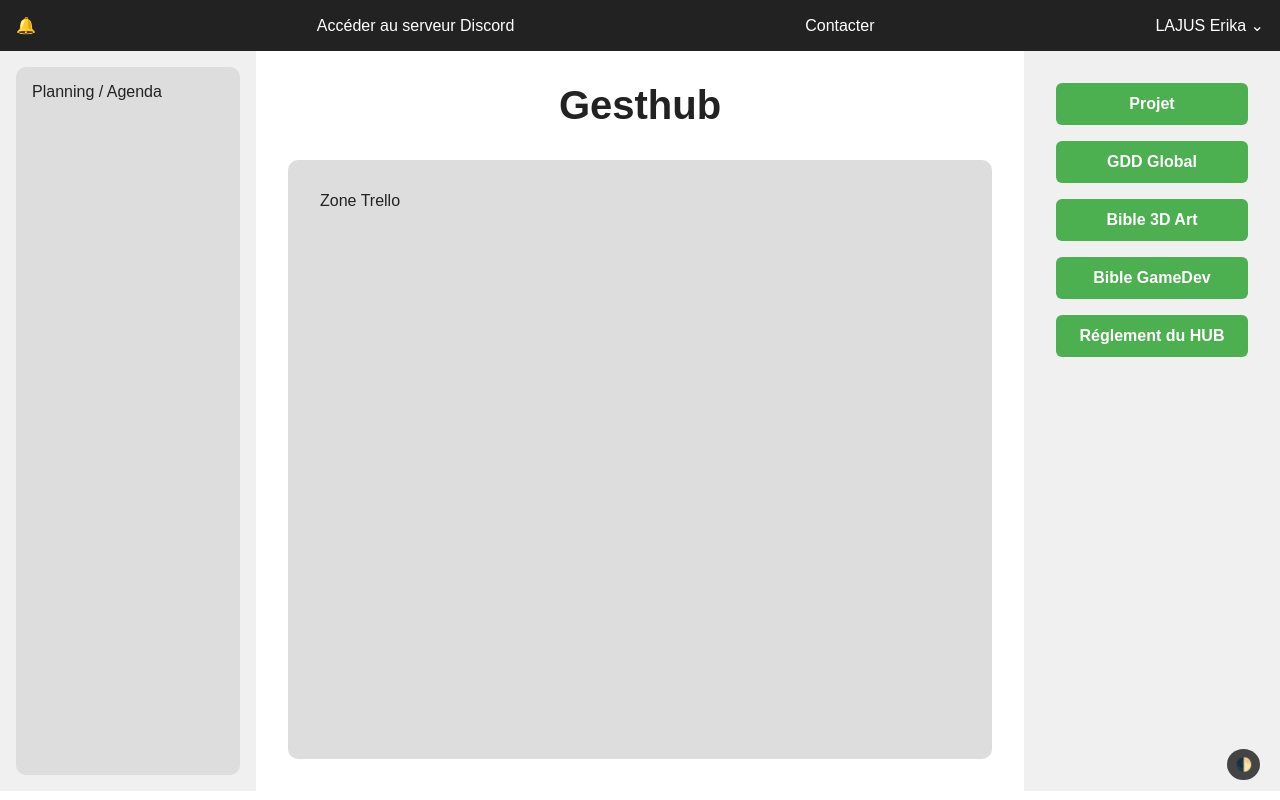
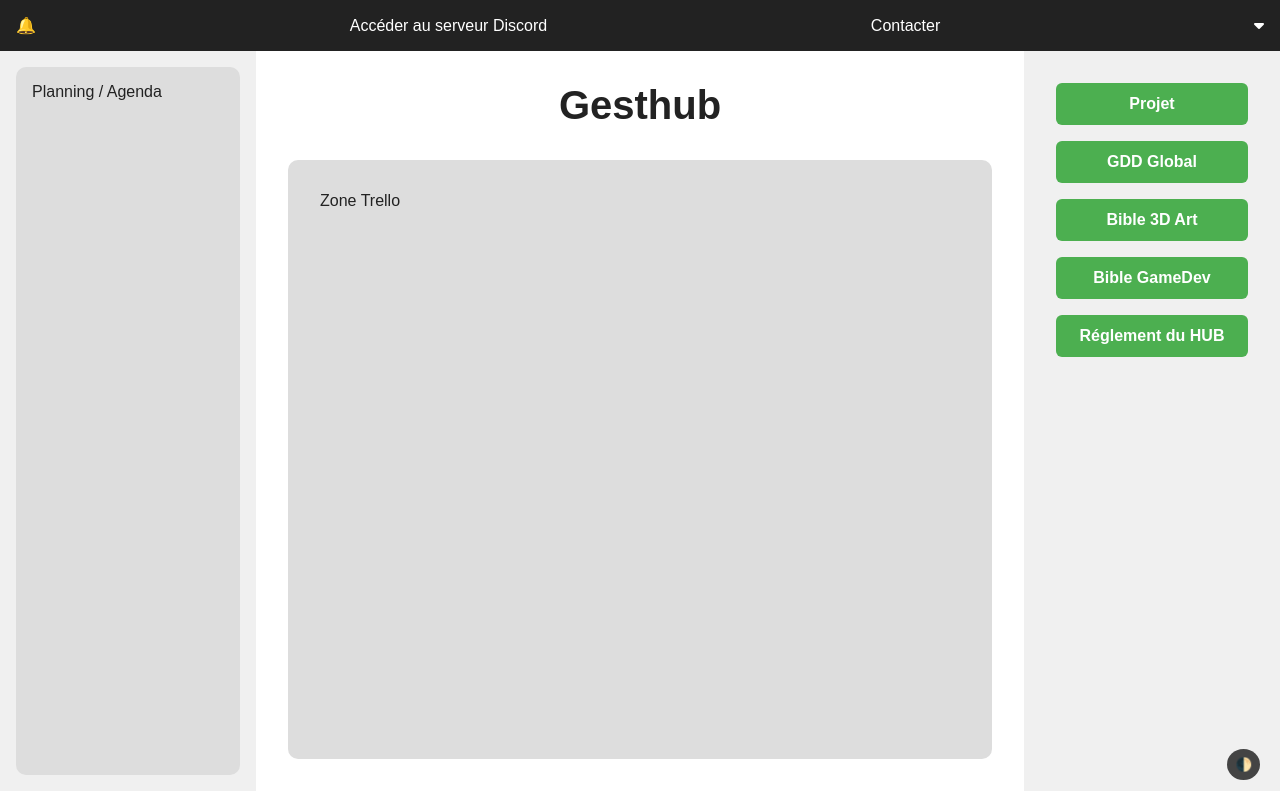
Before and after one commit to M1n-0/gesthub, a Flask app: template web/templates/view/index.html in a window 1280 px wide. Run offline with Flask 3, Linux system fonts and the light colour scheme; the template is opened without the code that fills it, so the values that code supplies are empty.

Commit message:
Test fontAwesome

```diff
--- a/web/templates/view/index.html
+++ b/web/templates/view/index.html
@@ -5,6 +5,7 @@
   <meta name="viewport" content="width=device-width, initial-scale=1.0"/>
   <title>Gesthub</title>
   <link rel="stylesheet" href="{{ url_for('static', filename='assets/css/index.css') }}" />
+  <link rel="stylesheet" href="https://cdnjs.cloudflare.com/ajax/libs/font-awesome/6.7.2/css/all.min.css" />
 </head>
 <body>
 
@@ -29,7 +30,7 @@
         <a href="#" class="contact-option" data-role="LEAD HUB">LEAD HUB</a>
         <a href="#" class="contact-option" data-role="CO LEAD HUB">CO LEAD HUB</a>
         <div class="nested-dropdown">
-          <a href="#" class="contact-option expandable">CHEF PROJET ▼</a>
+          <a href="#" class="contact-option expandable">CHEF PROJET <i class="fa-solid fa-caret-down"></i></a>
           <div class="nested-content">
             <a href="#" class="contact-option" data-role="Y. Conception">Y. Conception</a>
             <a href="#" class="contact-option" data-role="Y.Comm">Y.Comm</a>
@@ -40,7 +41,7 @@
     </div>
 
     <div class="profile-menu">
-      <span id="profile-name">LAJUS Erika ⌄</span>
+      <span id="profile-name">{{ user.name }} <i class="fa-solid fa-caret-down"></i></span>
       <div class="profile-dropdown">
         <p>Mon profil</p>
         <button>Déconnexion</button>
```
